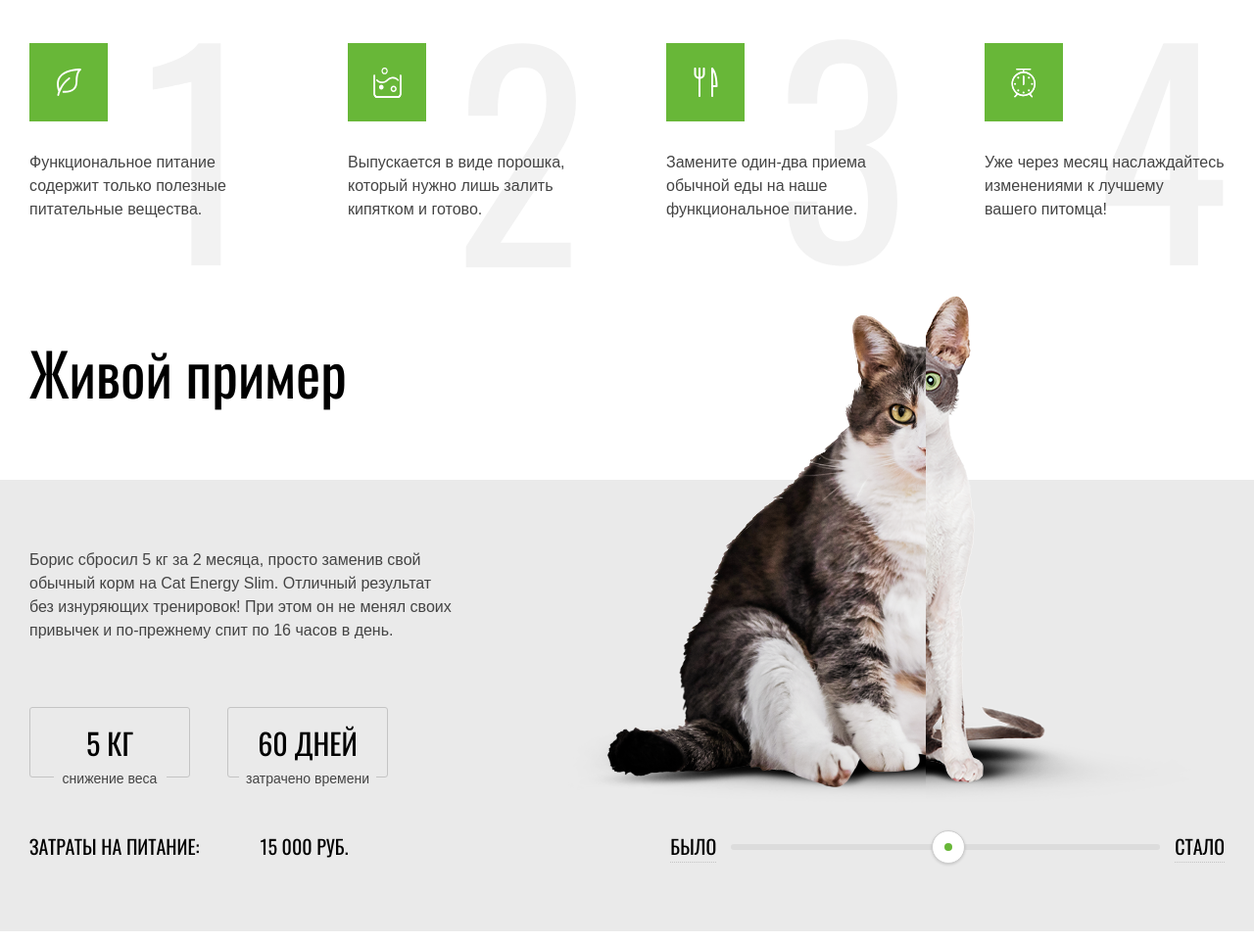
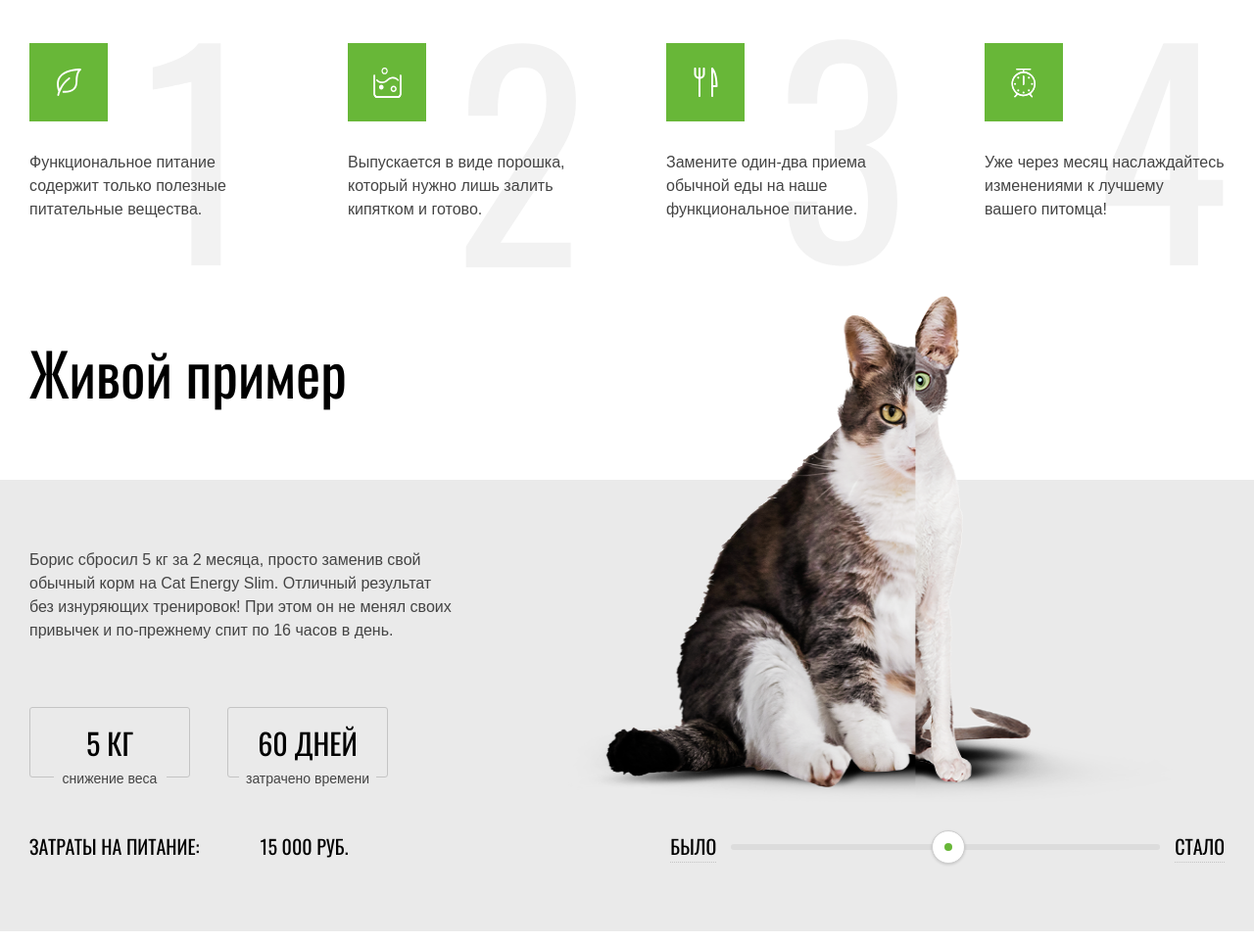
Before and after one commit to htmlacademy-adaptive/1548731-cat-energy-21, a website: page source/index.html in a window 1280 px wide. Shown: the part 1310-2272 px from the top of the page at 98% size. Drawn offline with nearby package versions, Linux system fonts and the light colour scheme; files that its build step writes are made by us from their sources; grey boxes are pictures that could not be loaded.

Commit message:
Выравнял изображения по контенту

```diff
--- a/source/sass/blocks/slider.scss
+++ b/source/sass/blocks/slider.scss
@@ -8,11 +8,25 @@
   }
 }
 
-// .slider__img {
-//   @media (min-width: $tablet) {
-//     width: 691px;
-//   }
-// }  -- Правило чтоб убрать скролл при 768, но ломается все по пп
+.slider__img {
+  width: 280px;
+  height: 232px;
+
+  @media (min-width: $tablet) {
+    width: 698px;
+    height: 620px;
+  }
+
+  @media (min-width: $desktop) {
+    width: 670px;
+    height: 656px;
+  }
+}
+
+// @media (min-width: $tablet) {
+//   width: 691px;
+// }
+// -- Правило чтоб убрать скролл при 768, но ломается все по пп
 
 .slider__image {
   width: 280px;
--- a/source/sass/blocks/special.scss
+++ b/source/sass/blocks/special.scss
@@ -194,3 +194,9 @@
     }
   }
 }
+
+@media (max-width: $mobile-only) {
+  .special__text br {
+    display: none;
+  }
+}
```
